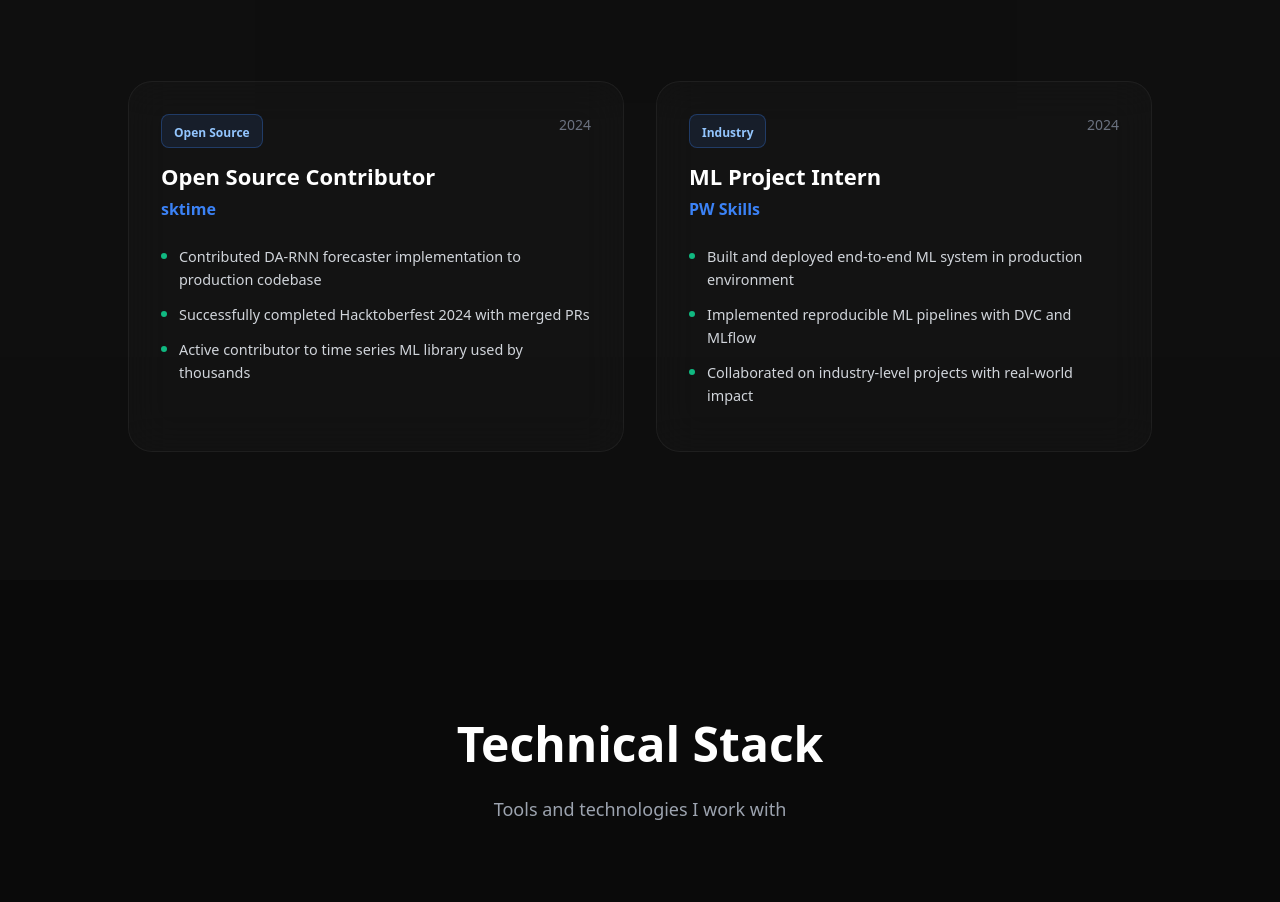
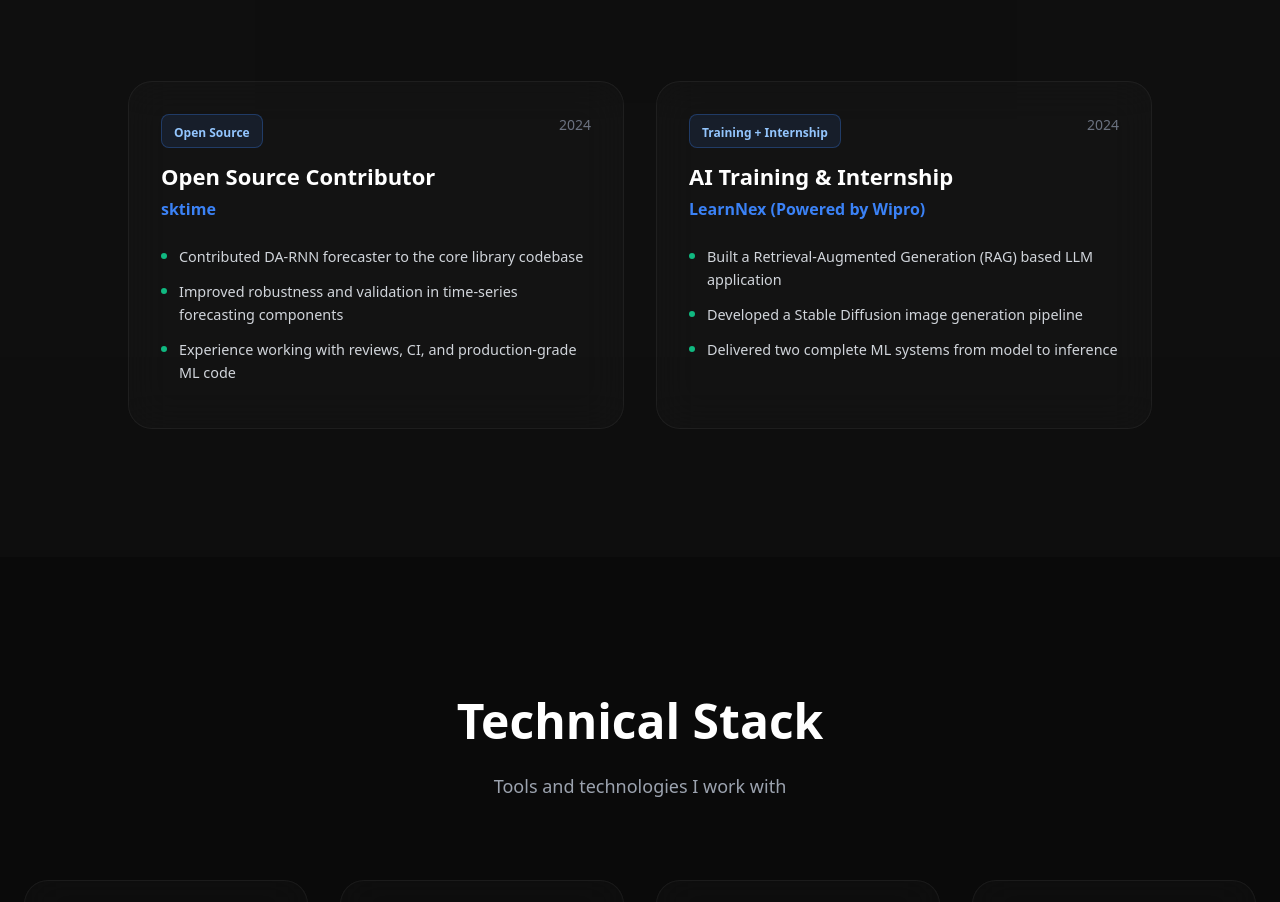
Before and after one commit to sanskarmodi8/sanskarmodi8.github.io, a React (Create React App) app: page / in a window 1280 px wide. Shown: the part 2604-3506 px from the top of the page. Built offline with nearby package versions, Linux system fonts and the light colour scheme.

Commit message:
updated exo

```diff
--- a/src/components/Home.jsx
+++ b/src/components/Home.jsx
@@ -85,20 +85,20 @@
       period: "2024",
       type: "Open Source",
       achievements: [
-        "Contributed DA-RNN forecaster implementation to production codebase",
-        "Successfully completed Hacktoberfest 2024 with merged PRs",
-        "Active contributor to time series ML library used by thousands"
+        "Contributed DA-RNN forecaster to the core library codebase",
+        "Improved robustness and validation in time-series forecasting components",
+        "Experience working with reviews, CI, and production-grade ML code"
       ]
     },
     {
-      title: "ML Project Intern",
-      org: "PW Skills",
+      title: "AI Training & Internship",
+      org: "LearnNex (Powered by Wipro)",
       period: "2024",
-      type: "Industry",
+      type: "Training + Internship",
       achievements: [
-        "Built and deployed end-to-end ML system in production environment",
-        "Implemented reproducible ML pipelines with DVC and MLflow",
-        "Collaborated on industry-level projects with real-world impact"
+        "Built a Retrieval-Augmented Generation (RAG) based LLM application",
+        "Developed a Stable Diffusion image generation pipeline",
+        "Delivered two complete ML systems from model to inference"
       ]
     }
   ];
```
